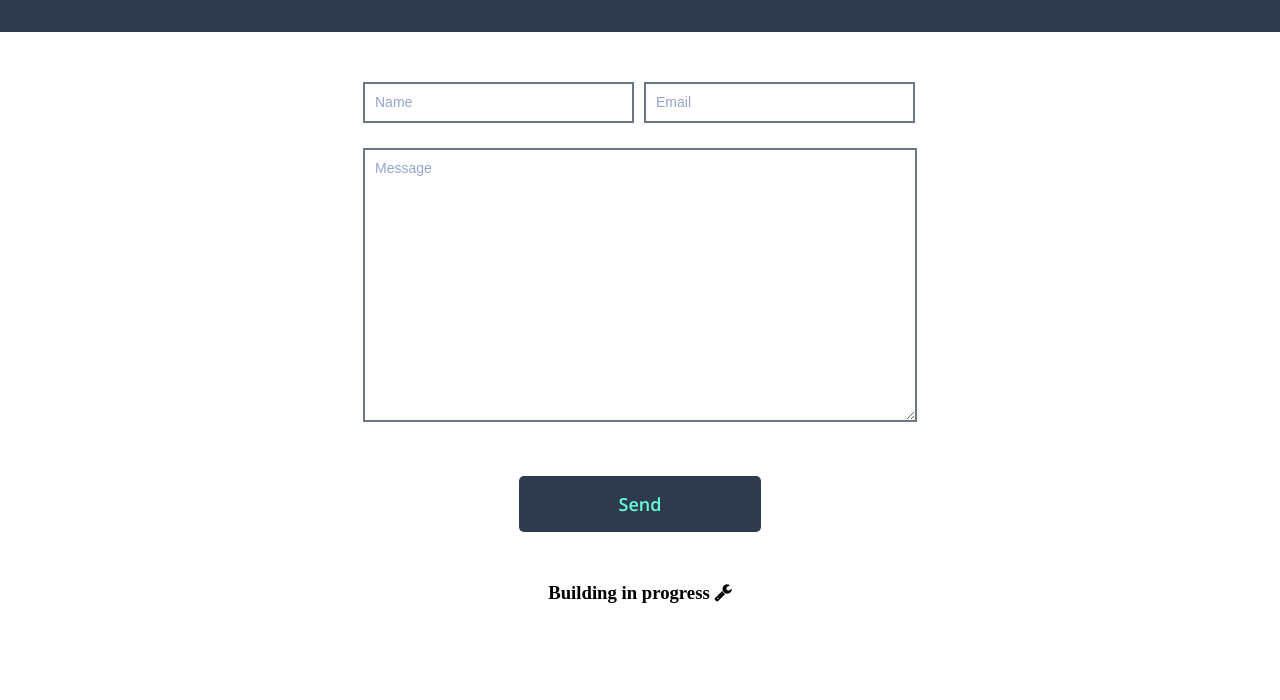
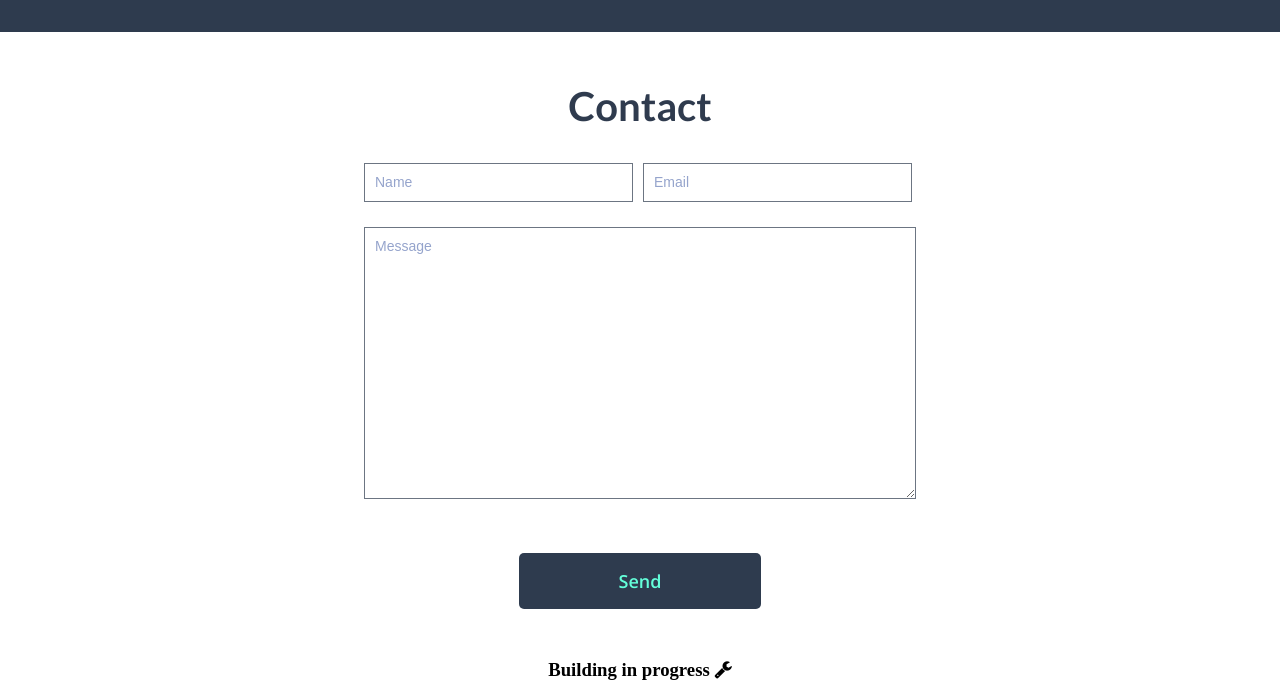
Before and after one commit to alejandrouda/portfolio, a website built with Parcel: page index.html in a window 1280 px wide. Shown: the part 3462-4162 px from the top of the page. Before the commit the page ends 4084 px from the top, so only its background shows below. Built offline with nearby package versions, Linux system fonts and the light colour scheme.

Commit message:
styling form

```diff
--- a/index.html
+++ b/index.html
@@ -263,7 +263,12 @@
     <!-- ------------CONTACT SECTION-------------- -->
     <section id="contact">
       <div class="contact-section">
-        <form action="https://formspree.io/f/mqkgwegn" method="POST">
+        <h1>Contact</h1>
+        <form
+          action="https://formspree.io/f/mqkgwegn"
+          method="POST"
+          autocomplete="off"
+        >
           <div class="name-mail">
             <div class="field-input field-margin">
               <label>
--- a/src/assets/style/scss/components/_contact-form.scss
+++ b/src/assets/style/scss/components/_contact-form.scss
@@ -5,6 +5,15 @@
   form {
     display: inline-block;
     margin: 0 auto;
+  }
+}
+
+.contact-section {
+  h1 {
+    font-size: 40px !important;
+    font-family: $headers-font;
+    font-weight: 600;
+    color: $black;
   }
 }
 
@@ -17,7 +26,12 @@
     width: 255px;
     height: 35px;
     padding-left: 10px;
-    border: solid 2px rgba(10, 25, 47, 0.6);
+    border: solid 1px rgba(10, 25, 47, 0.6);
+  }
+  input:focus {
+    outline: none !important;
+    border: solid 1px rgba(10, 25, 47, 0.84);
+    box-shadow: 0 0 10px rgba(10, 25, 47, 0.1);
   }
 }
 .field-margin {
@@ -26,10 +40,15 @@
 
 .field-message {
   textarea {
-    border: solid 2px rgba(10, 25, 47, 0.6);
+    border: solid 1px rgba(10, 25, 47, 0.6);
     margin-top: 25px;
     width: 530px;
     height: 250px !important;
     padding: 10px;
   }
+  textarea:focus {
+    outline: none !important;
+    border: solid 1px rgba(10, 25, 47, 0.84);
+    box-shadow: 0 0 10px rgba(10, 25, 47, 0.1);
+  }
 }
```
Also changed, not shown: dist/index.html, dist/index.js, src/assets/style/css/index.css, 7 other files.
